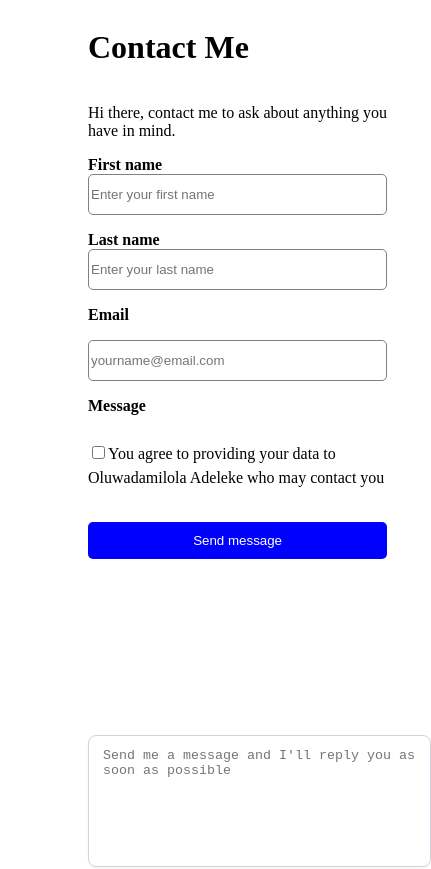
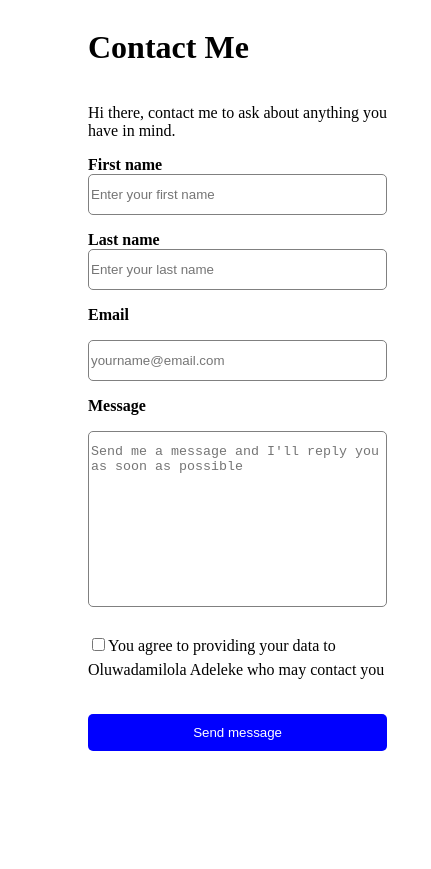
Before and after one commit to od-adeleke/Landing-Page, a React (Create React App) app: page /contact in a window 390 px wide. Shown: the top 869 px of the page, 431 px wide, since content can reach past the window. Built offline with nearby package versions, Linux system fonts and the light colour scheme.

Commit message:
style: updated style

```diff
--- a/src/Contact.css
+++ b/src/Contact.css
@@ -107,24 +107,6 @@ footer p {
         flex-direction: column;
     }
 
-    textarea {
-        box-sizing: border-box;
-        display: flex;
-        flex-direction: row;
-        align-items: flex-start;
-        padding: 12px 14px;
-        gap: 8px;
-        width: 343px;
-        height: 132px;
-        border: 1px solid #D0D5DD;
-        box-shadow: 0px 1px 2px rgba(16, 24, 40, 0.05);
-        border-radius: 8px;
-        flex: none;
-        order: 1;
-        align-self: stretch;
-        flex-grow: 1;
-    }
-
     .terms {
         margin-left: 0;
         font-weight: 400;
```
